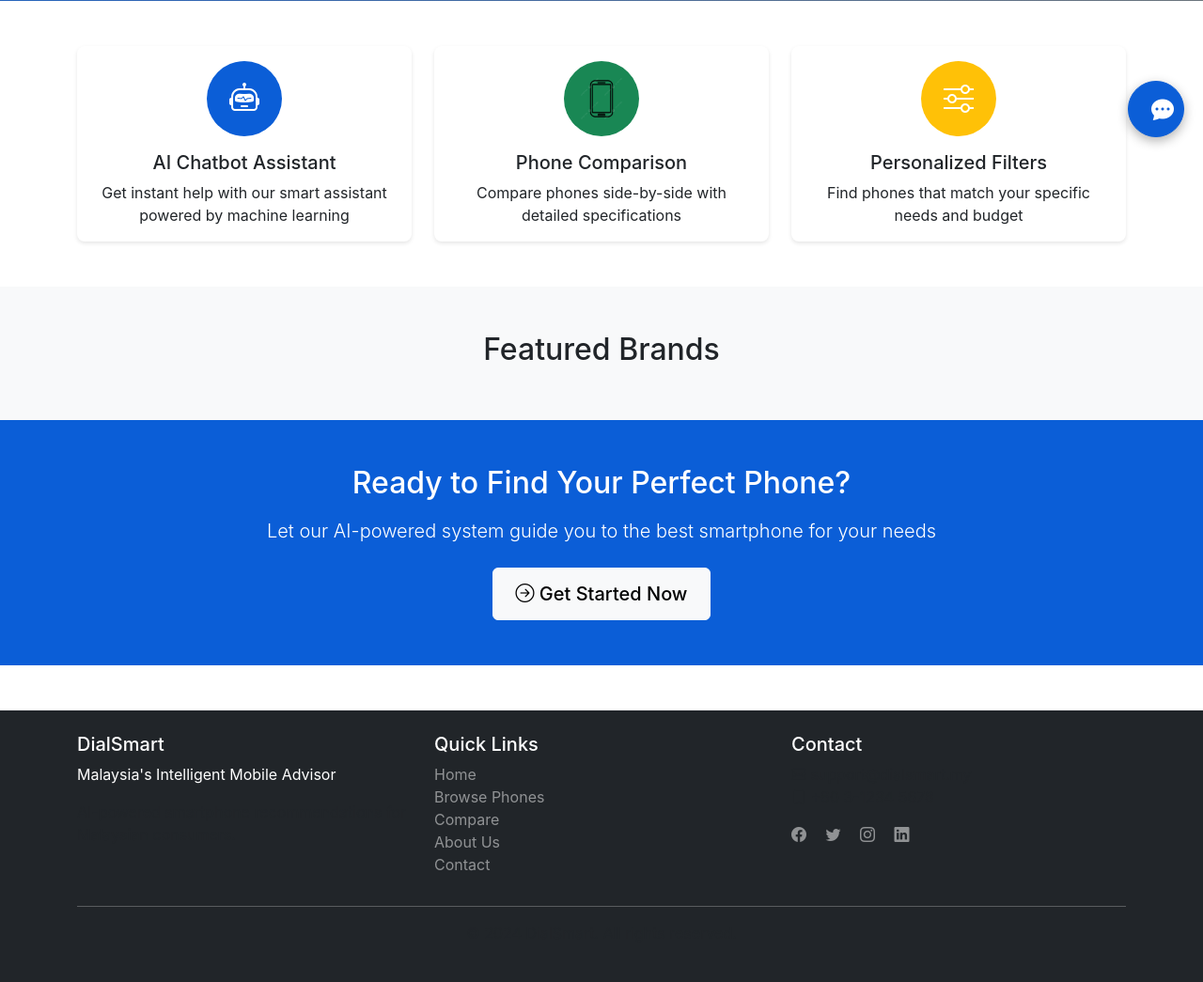
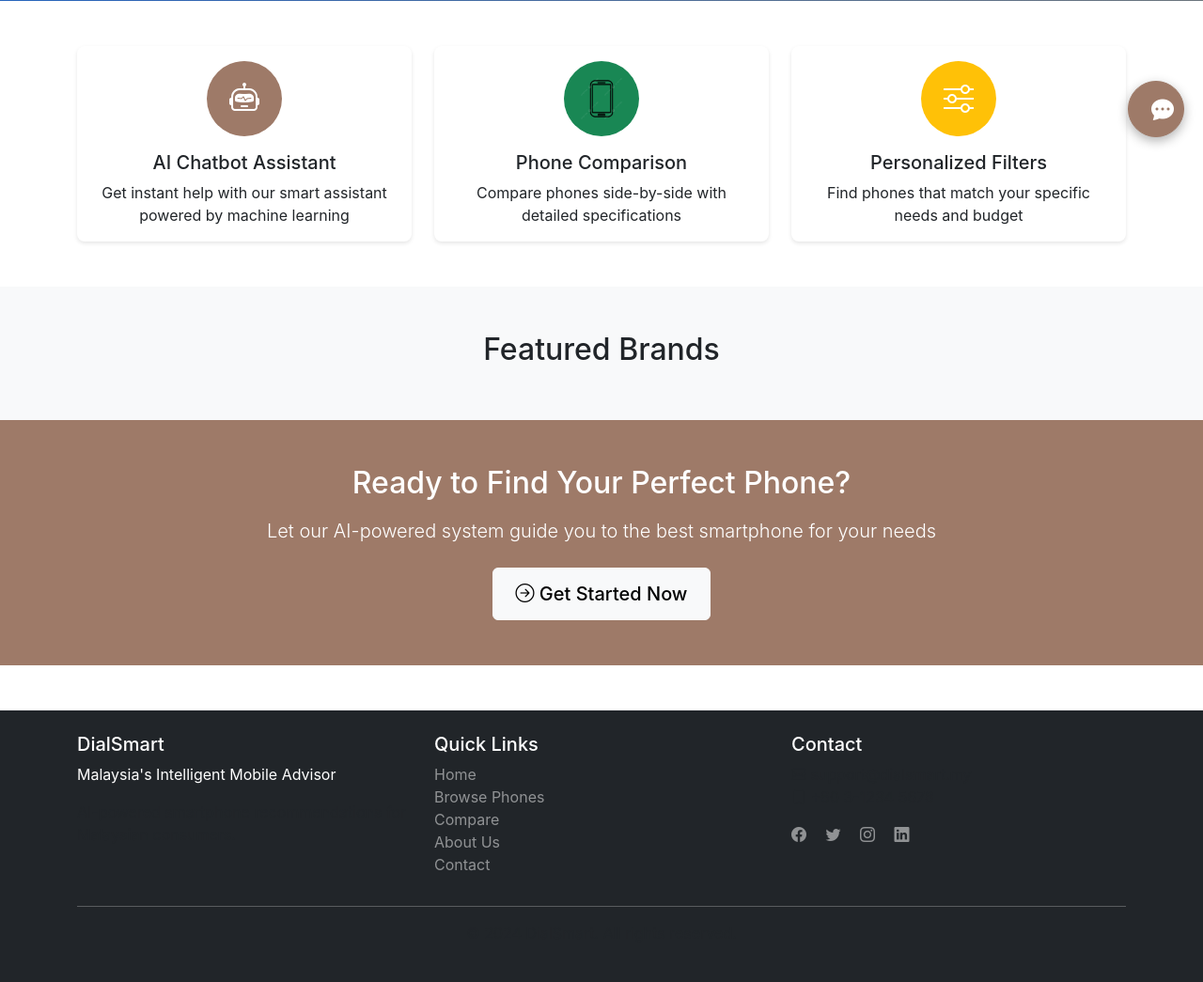
Before and after one commit to AlisonOoi123/DialSmart, a Flask app: page / in a window 1280 px wide. Shown: the part 634-1679 px from the top of the page at 94% size. Run offline with Flask 3, Linux system fonts and the light colour scheme; data that the repository does not hold is empty.

Commit message:
color design change

```diff
--- a/app/static/css/style.css
+++ b/app/static/css/style.css
@@ -1,12 +1,14 @@
-/* DialSmart Custom Styles */
+/* DialSmart Custom Styles
+#8FF9FA;
+*/
 
 :root {
-    --primary-color: #0B5ED7;
-    --secondary-color: #6C757D;
-    --success-color: #28A745;
-    --warning-color: #FFC107;
-    --danger-color: #DC3545;
-    --light-bg: #F8F9FA;
+    --primary-color: #9e7a68;
+    --secondary-color: #bed0d6;
+    --success-color: #9e7a68;
+    --warning-color: #e1dfde;
+    --danger-color: #9e7a68;
+    --light-bg: #e1dfde;
 }
 
 body {
@@ -22,7 +24,7 @@ body {
 
 /* Hero Section */
 .bg-gradient-primary {
-    background: linear-gradient(135deg, #0B5ED7 0%, #6C757D 100%);
+    background: linear-gradient(135deg, #9e7a68 0%, #bed0d6 100%);
 }
 
 /* Cards */
```
